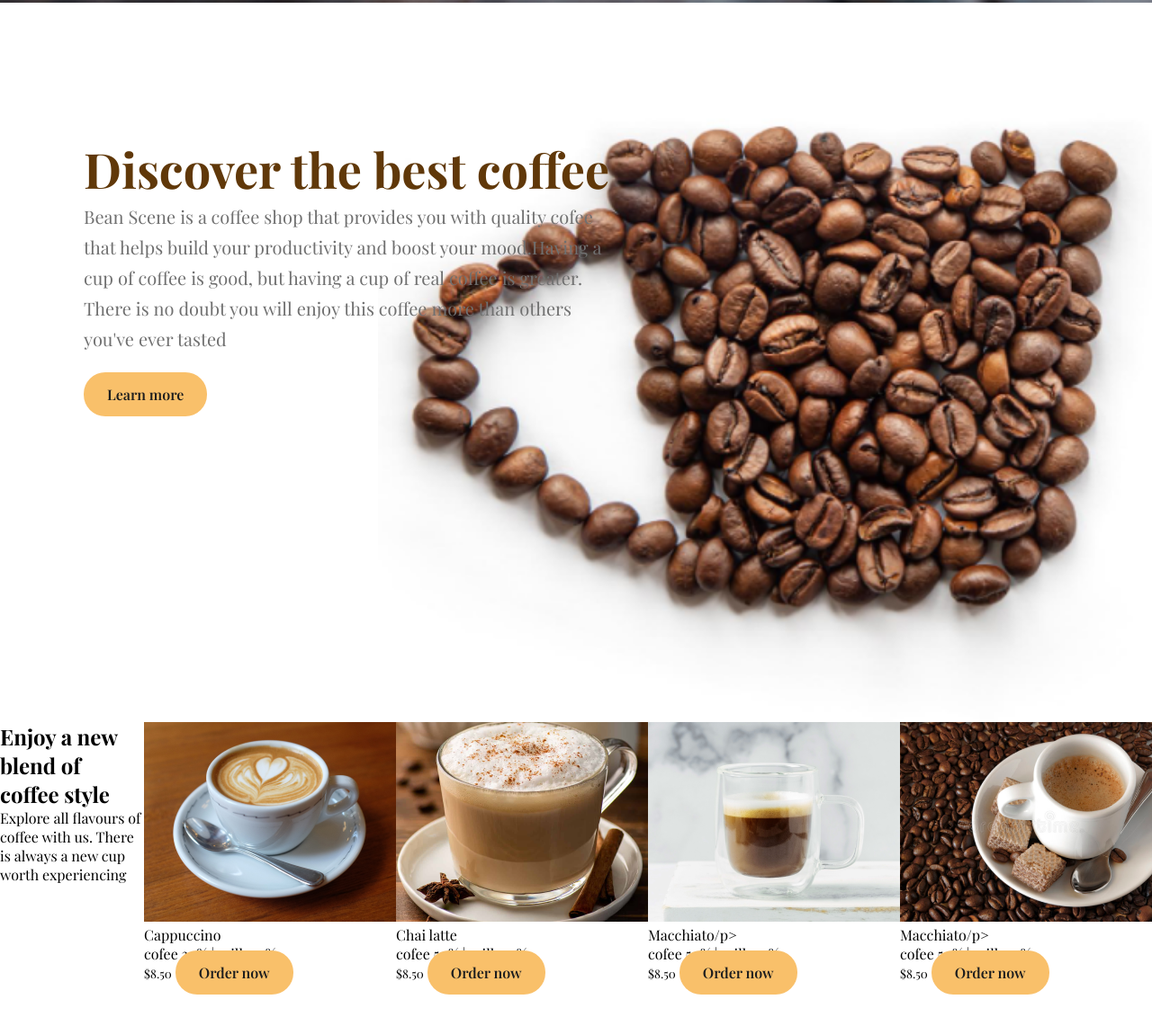
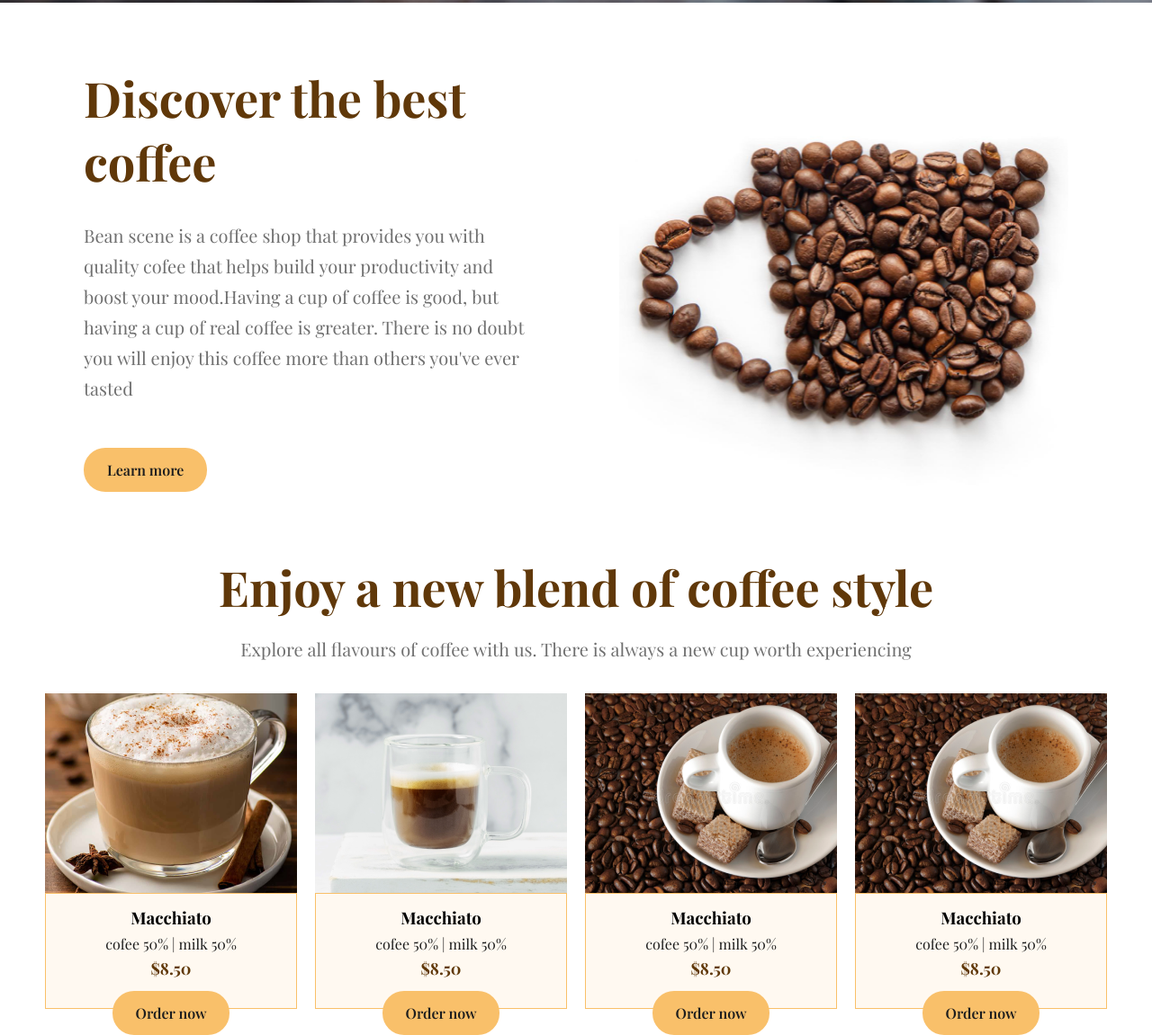
Before and after one commit to Ubee01/coffee-shop, a plain HTML site: page index.html in a window 1280 px wide. Shown: the part 797-1948 px from the top of the page at 90% size. Before the commit the page ends 1903 px from the top, so only its background shows below. Drawn offline with nearby package versions, Linux system fonts and the light colour scheme; a web font is replaced by a local one.

Commit message:
category section added

```diff
--- a/index.html
+++ b/index.html
@@ -43,60 +43,73 @@
     </section>
 
     <section class="discovery-section">
-      <div class="discovery-text">
-        <h1>Discover the best coffee</h1>
+      <div class="left">
+        <div class="section-heading">
+          <h2>Discover the best coffee</h2>
           <p>
-          Bean Scene is a coffee shop that provides you with quality cofee that
-          helps build your productivity and boost your mood.Having a cup of
-          coffee is good, but having a cup of real coffee is greater. There is
-          no doubt you will enjoy this coffee more than others you've ever
+            Bean scene is a coffee shop that provides you with quality cofee
+            that helps build your productivity and boost your mood.Having a cup
+            of coffee is good, but having a cup of real coffee is greater. There
+            is no doubt you will enjoy this coffee more than others you've ever
             tasted
           </p>
+        </div>
 
         <a class="btn solid">Learn more</a>
       </div>
+
+      <div class="discovery-image">
+        <img src="media/image.png" alt="brown cup" />
+      </div>
     </section>
 
-    <section class="product">
-      <div class="product-text">
-        <h1>Enjoy a new blend of coffee style</h1>
+    <section class="categories">
+      <div class="section-heading center">
+        <h2>Enjoy a new blend of coffee style</h2>
         <p>
           Explore all flavours of coffee with us. There is always a new cup
           worth experiencing
         </p>
       </div>
 
-      <div class="product-pictures">
-        <div>
-          <img src="media/Rectangle 7.png" />
-          <p>Cappuccino</p>
-          <p>cofee 30% | milk 30%</p>
-          <small>$8.50</small>
-          <a class="btn solid">Order now</a>
-        </div>
-      </div>
-
-      <div>
+      <div class="all-categories">
+        <div class="product-card">
           <img src="media/Rectangle 9.png" />
-        <p>Chai latte</p>
+          <div class="info">
+            <h3>Macchiato</h3>
             <p>cofee 50% | milk 50%</p>
             <small>$8.50</small>
+          </div>
           <a class="btn solid">Order now</a>
         </div>
 
-      <div>
+        <div class="product-card">
           <img src="media/Rectangle 11.png" />
-        <p>Macchiato/p></p>
+          <div class="info">
+            <h3>Macchiato</h3>
             <p>cofee 50% | milk 50%</p>
             <small>$8.50</small>
+          </div>
           <a class="btn solid">Order now</a>
         </div>
-      <div>
+        <div class="product-card">
           <img src="media/Rectangle 13.png" />
-        <p>Macchiato/p></p>
+          <div class="info">
+            <h3>Macchiato</h3>
             <p>cofee 50% | milk 50%</p>
             <small>$8.50</small>
+          </div>
           <a class="btn solid">Order now</a>
+        </div>
+        <div class="product-card">
+          <img src="media/Rectangle 13.png" />
+          <div class="info">
+            <h3>Macchiato</h3>
+            <p>cofee 50% | milk 50%</p>
+            <small>$8.50</small>
+          </div>
+          <a class="btn solid">Order now</a>
+        </div>
       </div>
     </section>
   </body>
--- a/styles.css
+++ b/styles.css
@@ -5,7 +5,7 @@
   --brown: #603809;
   --grey: #707070;
   --black: #1e1e1e;
-  --product: #F9C06A6B;
+  --product: #fff9f1;
   --header-height: 120px;
 }
 
@@ -33,6 +33,30 @@ body {
 
   &.flat {
     color: white;
+  }
+}
+
+.section-heading {
+  display: flex;
+  flex-direction: column;
+  gap: 29px;
+
+  &.center {
+    text-align: center;
+  }
+
+  h2 {
+    font-size: 54px;
+    font-weight: 700;
+    line-height: 71px;
+    color: var(--brown);
+  }
+
+  p {
+    font-size: 20px;
+    font-weight: 400;
+    color: var(--grey);
+    line-height: 34px;
   }
 }
 
@@ -76,6 +100,8 @@ section.hero {
   background-size: cover;
   height: 100dvh;
   padding: 0 93px;
+  display: flex;
+  align-items: center;
 
   h1 {
     font-family: "Clicker Script", serif;
@@ -98,16 +124,11 @@ section.hero {
     gap: 22px;
     width: 527px;
     height: 490px;
-    padding-top: 130px;
-
-    padding-bottom: 50px;
 
     .hero-texts {
       display: flex;
       flex-direction: column;
       gap: 32px;
-
-
     }
 
     .btn {
@@ -117,36 +138,26 @@ section.hero {
 }
 
 .discovery-section {
-  background-image: url(media/image.png);
-  background-repeat: no-repeat;
-  background-size: contain;
-  background-position: right;
-  height: 100dvh;
-  padding: 150px 93px;
-  font-family: "Playfair Display", serif;
+  display: flex;
+  flex-direction: row;
+  gap: 95px;
+  padding: 71px 93px;
+  align-items: center;
 
-
-
-  .discovery-text {
+  .left {
+    flex: 1;
     display: flex;
     flex-direction: column;
-    width: 585px;
-    height: 348px;
+    gap: 29px;
   }
 
-  h1 {
+  .discovery-image {
+    flex: 1;
 
-    font-size: 54px;
-    font-weight: 700;
-    line-height: 71px;
-    color: var(--brown);
-  }
-
-  p {
-    font-size: 20px;
-    font-weight: 400;
-    color: var(--grey);
-    line-height: 34px;
+    img {
+      max-width: 100%;
+      height: auto;
+    }
   }
 
   .btn {
@@ -155,6 +166,67 @@ section.hero {
   }
 }
 
-.product {
+section.categories {
   display: flex;
+  flex-direction: column;
+  gap: 32px;
+
+  .section-heading {
+    gap: 16px;
+  }
+
+  .all-categories {
+    display: flex;
+    justify-content: center;
+    align-items: center;
+    gap: 20px;
+  }
+
+  .product-card {
+    display: flex;
+    flex-direction: column;
+    min-height: 364px;
+    position: relative;
+    justify-content: center;
+
+    img {
+      max-height: 222px;
+      width: auto;
+    }
+    .info {
+      background-color: var(--product);
+      border: 1px solid var(--yellow);
+      text-align: center;
+      padding: 14px 14px 32px;
+      display: flex;
+      flex-direction: column;
+      gap: 6px;
+
+      h2 {
+        font-size: 22px;
+        line-height: 29px;
+        font-weight: 700;
+        color: var(--brown);
+      }
+      p {
+        color: var(--black);
+        font-size: 16px;
+        font-weight: 400;
+        line-height: 21px;
+      }
+      small {
+        font-size: 18px;
+        font-weight: 700;
+        line-height: 23px;
+        color: var(--brown);
+      }
+    }
+
+    .btn {
+      margin-top: -20px;
+      margin-left: auto;
+      margin-right: auto;
+      display: inline-block;
+    }
+  }
 }
```
Lines whose indentation alone changed are shown as unchanged.
